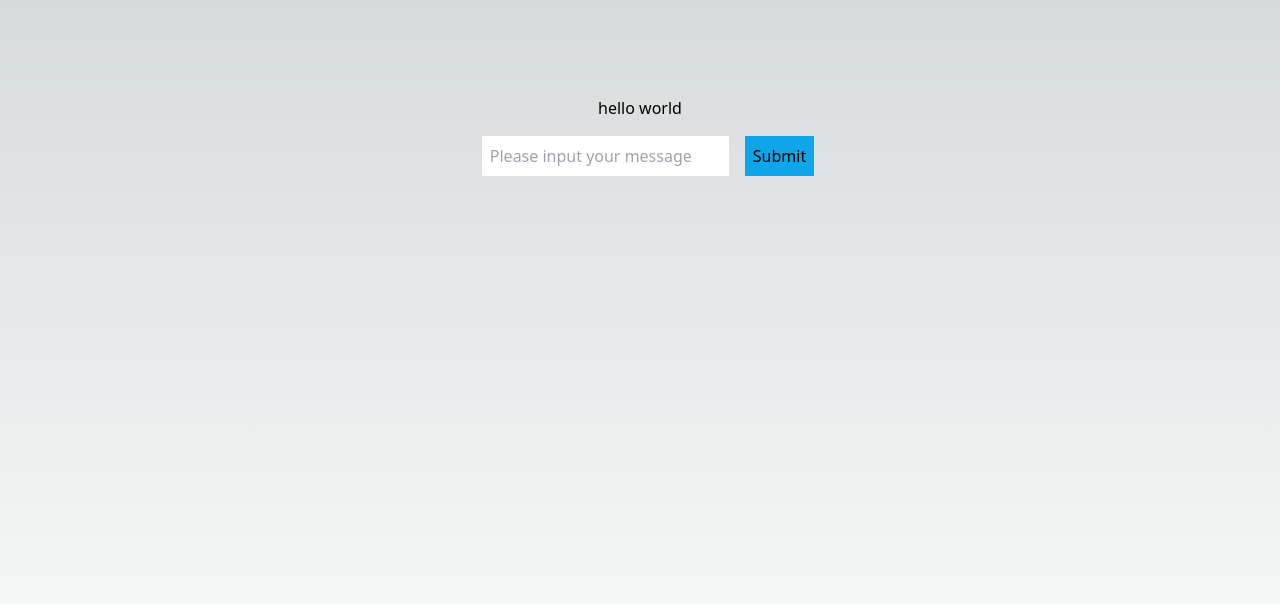
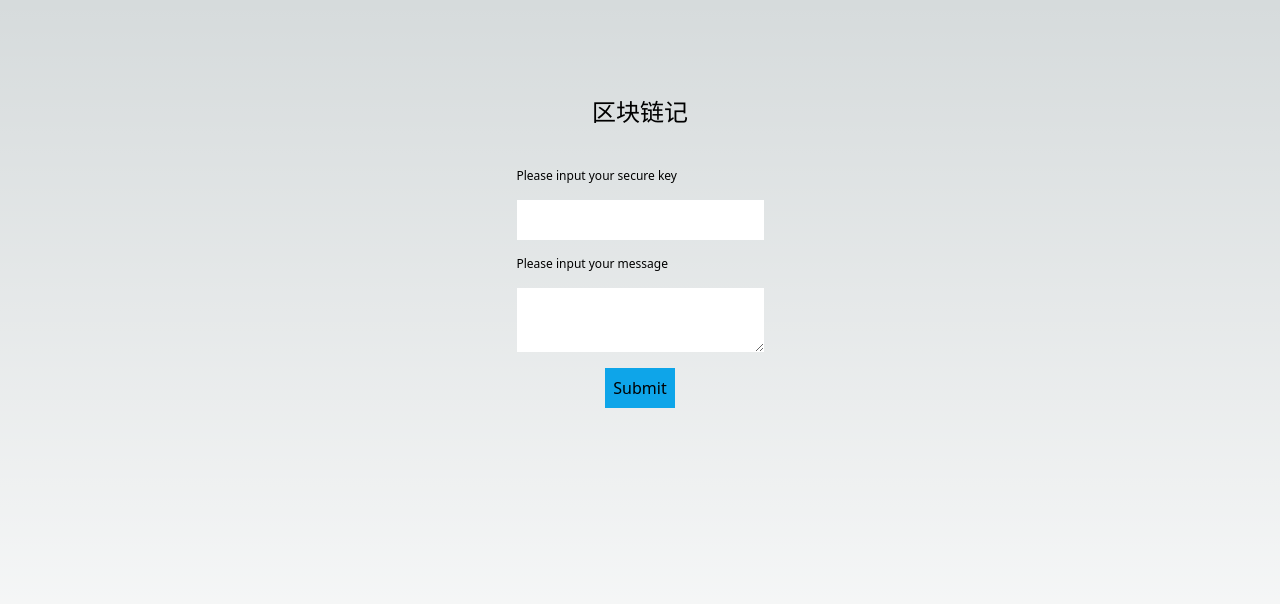
Before and after one commit to 0x74616e67/recordonchain-interface, a Next.js app: page / in a window 1280 px wide. Shown: the top 604 px of the page. Built offline with nearby package versions, Linux system fonts and the light colour scheme.

Commit message:
add more info into page

```diff
--- a/src/components/QRCode/index.js
+++ b/src/components/QRCode/index.js
@@ -1,17 +1,17 @@
 import QRCode from "qrcode";
 import { useEffect, useRef } from "react";
-
-console.log(2222, QRCode);
 
 function QRCodeComponent({ text = "" }) {
   const myRef = useRef(null);
 
   useEffect(() => {
+    if (text === "") return;
+
     QRCode.toCanvas(myRef.current, text, function (error) {
       if (error) console.error(error);
       console.log("success!");
     });
-  }, [myRef]);
+  }, [myRef, text]);
 
   return <canvas id="qrcode" ref={myRef}></canvas>;
 }
--- a/src/pages/index.js
+++ b/src/pages/index.js
@@ -1,40 +1,65 @@
-import { useCallback, useEffect, useState } from "react";
+import { useCallback, useState } from "react";
 import { send, formatTimestamp } from "./../utils";
 import QRCode from "@/components/QRCode";
 
 export default function Home() {
   const [tx, setTx] = useState("");
+  const [key, setKey] = useState("");
   const [message, setMessage] = useState("");
   const [loading, setLoading] = useState(false);
+
+  const handleChangeKey = useCallback((e) => {
+    setKey(e.target.value);
+  }, []);
 
   const handleChange = useCallback((e) => {
     setMessage(e.target.value);
   }, []);
 
   const handleSubmit = async () => {
-    if (message) {
+    if (message === undefined) {
+      alert("message can not be null");
+      return;
+    }
+
+    if (key === undefined) {
+      alert("key can not be null");
+      return;
+    }
+
     setTx(null);
     setLoading(true);
 
-      const tx = await send(message);
+    const tx = await send({ message, key });
 
     setLoading(false);
     setTx(tx);
-    } else {
-      alert("message can not be null");
-    }
   };
 
   return (
     <main className="flex min-h-screen flex-col items-center p-24">
-      hello world
-      <div>
+      <h1 className="mb-10 text-2xl">区块链记</h1>
+      <div className="">
+        <div className="flex flex-col align-center">
+          <span className="text-xs">Please input your secure key</span>
           <input
-          placeholder="Please input your message"
-          className="m-4 p-2"
+            placeholder=""
+            className="my-4 p-2"
+            onChange={handleChangeKey}
+            value={key}
+          ></input>
+        </div>
+        <div className="flex flex-col align-center">
+          <span className="text-xs">Please input your message</span>
+          <textarea
+            placeholder=""
+            className="my-4 p-2"
             onChange={handleChange}
             value={message}
-        ></input>
+          ></textarea>
+        </div>
+      </div>
+      <div>
         <button className="bg-sky-500/100 p-2" onClick={handleSubmit}>
           Submit
         </button>
@@ -45,6 +70,8 @@ export default function Home() {
           : tx?.hash && (
               <div className="mt-10">
                 <span>Write success.</span>
+                <div className="mt-20">
+                  <div>你已经成功在区块链上记录一条信息：</div>
                   <div>{tx.message}</div>
                   <div>{formatTimestamp(tx.timestamp)}</div>
                   <a
@@ -54,6 +81,7 @@ export default function Home() {
                   >
                     onchain detail
                   </a>
+                </div>
                 <QRCode
                   text={`https://evmtestnet.confluxscan.net/tx/${tx.hash}`}
                 ></QRCode>
--- a/src/utils/index.js
+++ b/src/utils/index.js
@@ -1,12 +1,14 @@
 import fetch from "./fetch";
 
-export async function send(message) {
-  const url = "http://localhost:9000/record";
+const BACKEND_ENDPOINT = "http://localhost:3001/record";
+
+export async function send({ message, key }) {
+  const url = BACKEND_ENDPOINT;
 
   try {
     const response = await fetch(url, {
       method: "POST",
-      body: { key: "123456", message },
+      body: { key, message },
     });
 
     if (response.code === 0) {
```
Lines whose indentation alone changed are shown as unchanged.
